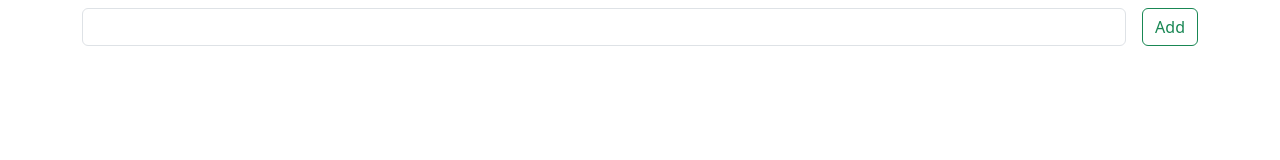
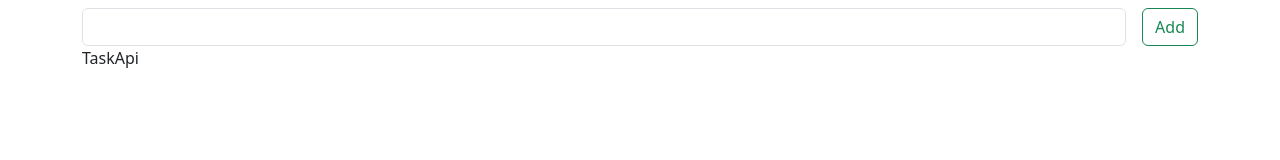
Before and after one commit to Nurzat91/createAnApp, a React (Vite) app: page / in a window 1280 px wide. Shown: the top 160 px of the page. Built offline with nearby package versions, Linux system fonts and the light colour scheme.

Commit message:
Smart update implemented

```diff
--- a/src/App.tsx
+++ b/src/App.tsx
@@ -1,4 +1,5 @@
 import MovieApp from './components/MovieApp/MovieApp';
+import TaskApi from './components/TaskAPI/TaskAPI';
 
 
 function App() {
@@ -9,7 +10,9 @@ function App() {
       <div>
         <MovieApp/>
       </div>
-      <div></div>
+      <div>
+        <TaskApi/>
+      </div>
     </div>
   )
 }
--- /dev/null
+++ b/src/components/TaskAPI/TaskAPI.tsx
@@ -0,0 +1,11 @@
+import React from 'react';
+
+const TaskApi = () => {
+  return (
+    <div>
+      TaskApi
+    </div>
+  );
+};
+
+export default TaskApi;
```
